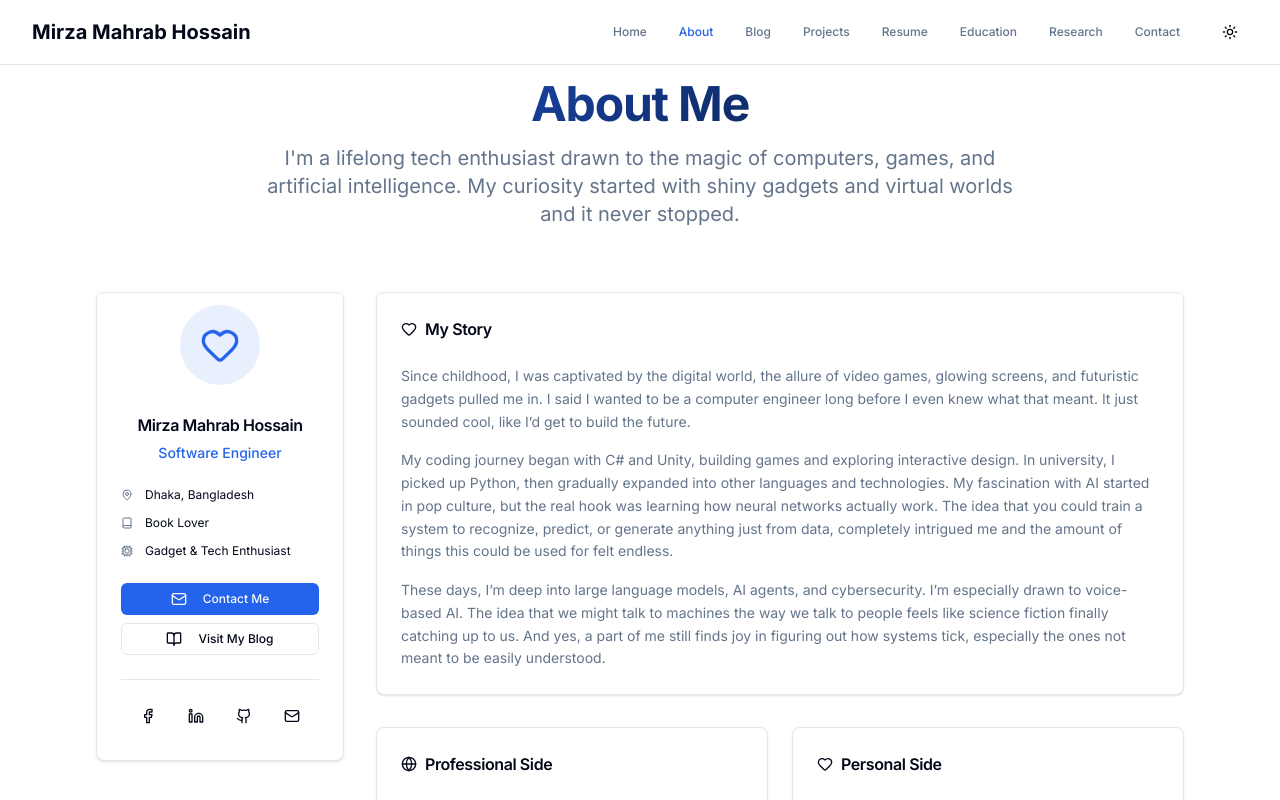
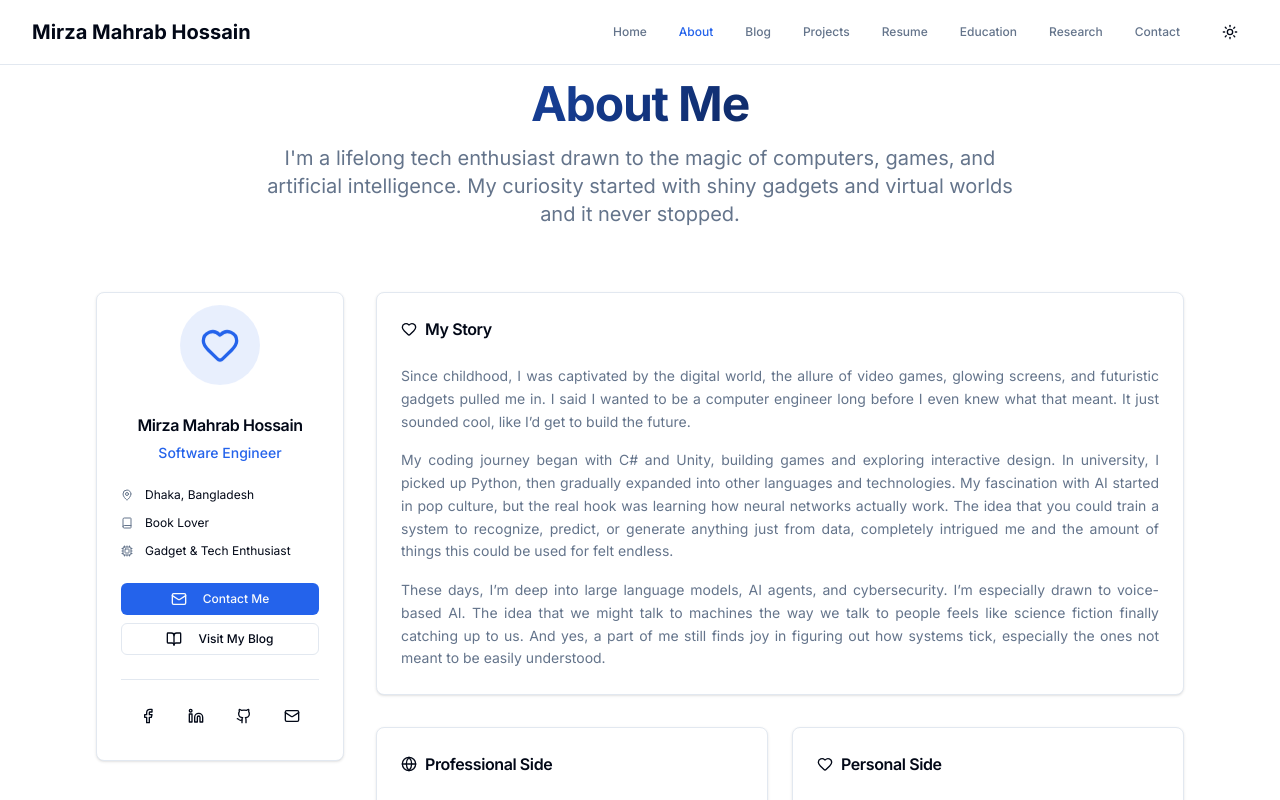
Before and after one commit to Mahrjose/Portfolio, a Next.js app: page /about in a window 1280 px wide. Shown: the top 800 px of the page. Built offline with nearby package versions, Linux system fonts and the light colour scheme.

Commit message:
fix: add text justification to My Story section content

```diff
--- a/src/components/about/personal-story.tsx
+++ b/src/components/about/personal-story.tsx
@@ -11,7 +11,7 @@ export default function MyStorySection({ story }: { story: string[] }) {
             My Story
           </CardTitle>
         </CardHeader>
-        <CardContent className="space-y-4">
+        <CardContent className="space-y-4 text-justify">
           {story.map((paragraph, index) => (
             <p
               key={index}
```
